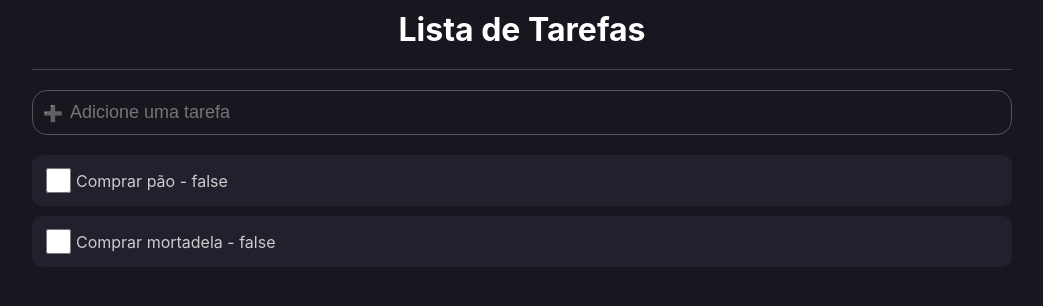
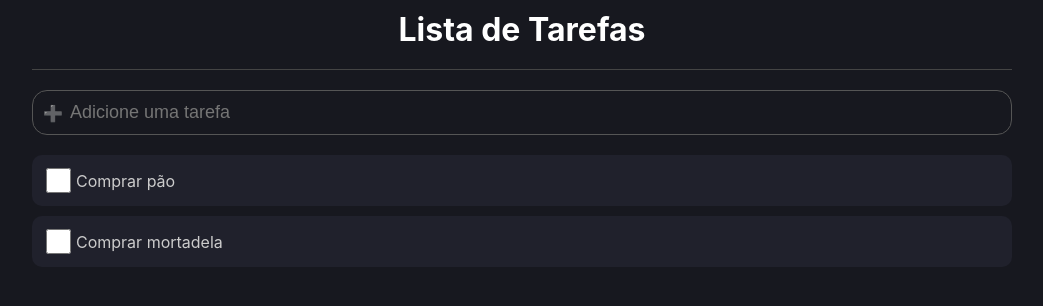
Before and after one commit to jotaFonseca/todo-list, a React (Create React App) app: page / in a window 1280 px wide. Shown: the top 306 px of the page, without its empty margins (118-1161 px from the left). Built offline with nearby package versions, Linux system fonts and the light colour scheme.

Commit message:
adding files to repo

```diff
--- a/src/components/ListItem/index.tsx
+++ b/src/components/ListItem/index.tsx
@@ -14,7 +14,7 @@
                 checked={item.done}
                  onChange={e => onChange(item.id, e.target.checked)}
             />
-            <label>{item.name} - {item.done.toString()}</label>
+            <label>{item.name}</label>
         </c.Container>
     );
 }
```
